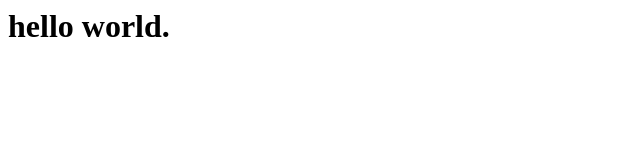
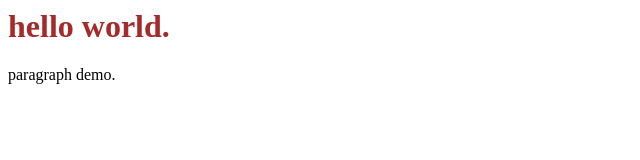
Before and after one commit to itsomdeshmane/myRepo, a plain HTML site: page my project/index.html in a window 1280 px wide. Shown: the whole page, without its empty margins (0-640 px from the left). Drawn offline with Linux system fonts and the light colour scheme.

Commit message:
modified of index

```diff
--- a/my project/index.html
+++ b/my project/index.html
@@ -3,6 +3,7 @@
         <title>my page</title>
     </head>
     <body>
-        <h1>hello world.</h1>
+        <h1 style="color: brown;">hello world.</h1>
+        <p>paragraph demo.</p>
     </body>
 </html>
```
